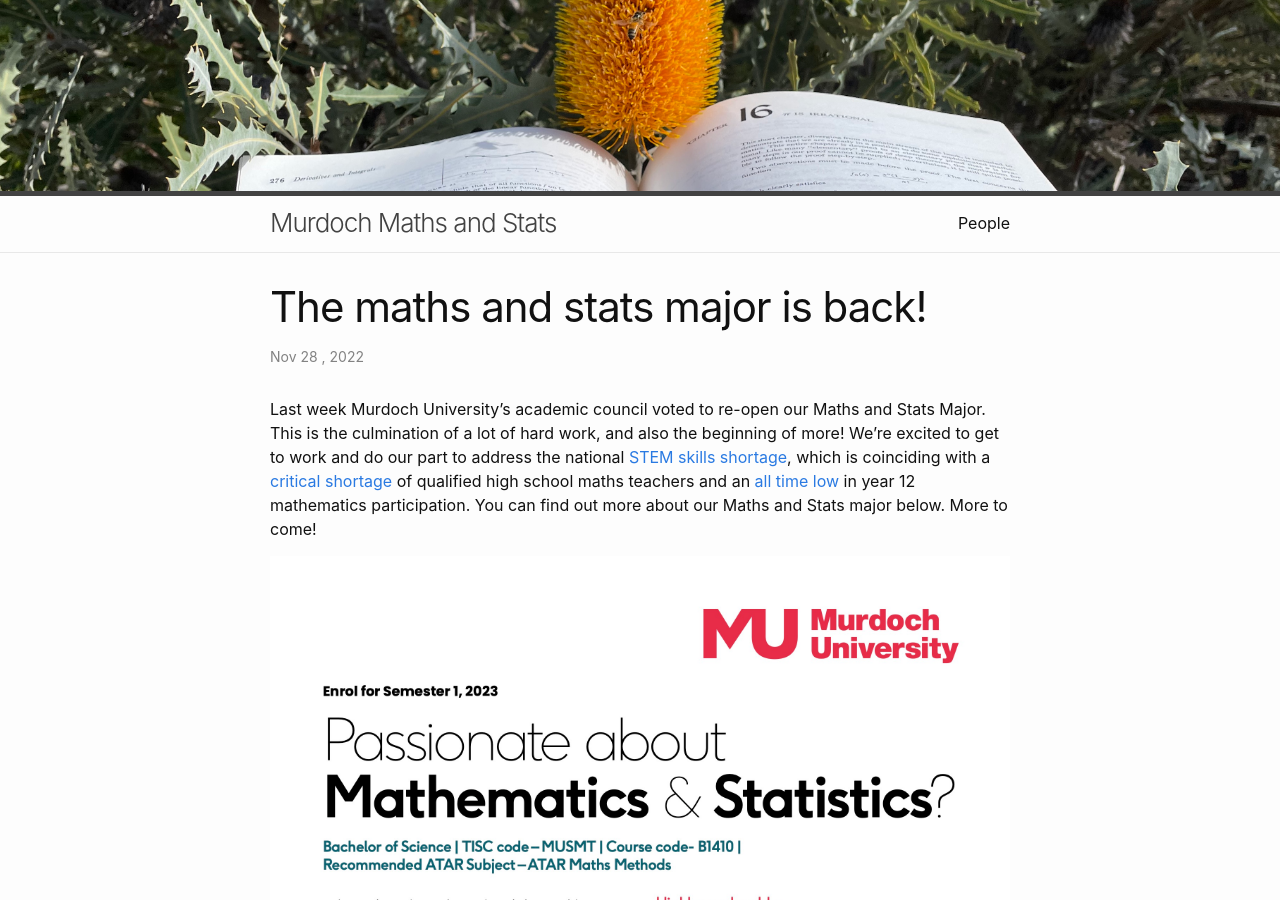
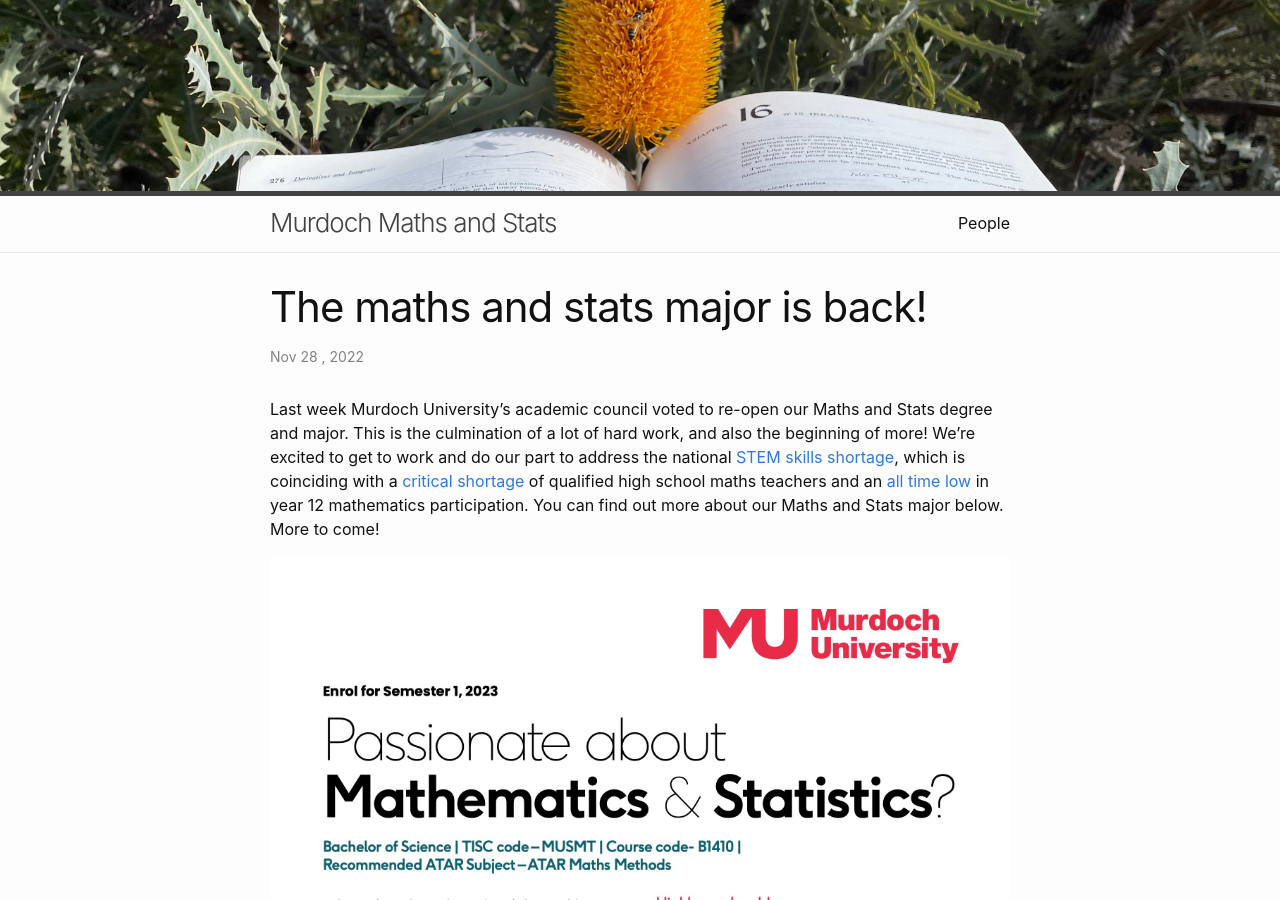
Before and after one commit to Murdoch-Maths-and-Stats/Murdoch-Maths-and-Stats.github.io, a Jekyll site: the page built from _posts/2022-11-28-major.md, in a window 1280 px wide and 900 px high. Built offline with Jekyll 4.4.1, drawn with Linux system fonts in a browser that asks for light colours.

Commit message:
post edits

```diff
--- a/_posts/2022-11-28-major.md
+++ b/_posts/2022-11-28-major.md
@@ -6,7 +6,7 @@ categories:
 ---
 
 
-Last week Murdoch University's academic council voted to re-open our Maths and Stats Major. <!--more--> This is the culmination of a lot of hard work, and also the beginning of more!
+Last week Murdoch University's academic council voted to re-open our Maths and Stats degree and major. <!--more--> This is the culmination of a lot of hard work, and also the beginning of more!
 We're excited to get to work and do our part to address the national  [STEM skills shortage](https://www.engineersaustralia.org.au/news-and-media/2022/07/media-release-new-report-shows-alarming-stem-skill-shortage-threatens-new), which is coinciding with a [critical shortage](https://theconversation.com/1-in-4-australian-year-8s-have-teachers-unqualified-in-maths-this-hits-disadvantaged-schools-even-harder-161100) of qualified high school maths teachers and an [all time low](https://amsi.org.au/2022/04/27/maths-crisis-year-12-maths-enrolments-reach-all-time-low/) in year 12 mathematics participation. You can find out more about our Maths and Stats major below. More to come!
 
 <img src="{{ site.baseurl }}/img/major.jpeg">
```
Also changed, not shown: _posts/2022-11-30-our-new.md (+1 -1 lines).
